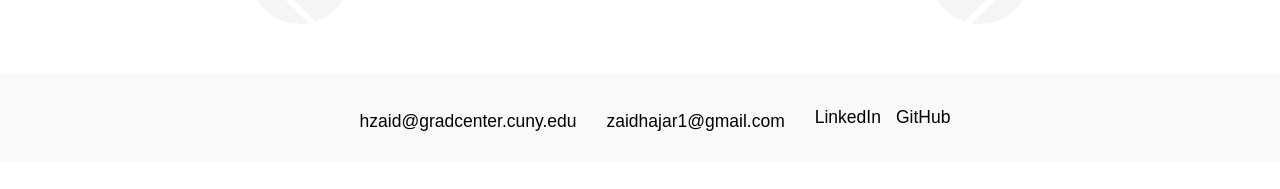
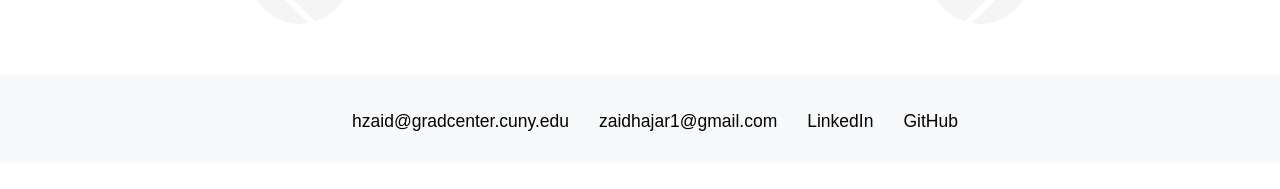
Before and after one commit to hajarzaid/hajarzaid.github.io, a Jekyll site: the page built from index.html, in a window 1280 px wide. Shown: the part 1063-1252 px from the top of the page. Built offline with Jekyll 4.4.1, drawn with Linux system fonts in a browser that asks for light colours; nearby versions of some CDN libraries; some web fonts are replaced; the list of posts is cut into pages by our own code.

Commit message:
Update footer.html

```diff
--- a/_includes/footer.html
+++ b/_includes/footer.html
@@ -9,9 +9,12 @@
     <div class="footer-each">
       <h5><a href="mailto:zaidhajar1@gmail.com">zaidhajar1@gmail.com</a></h5>
     </div>
-    <div class="footer-each social-links">
+    <div class="footer-each">
       <h5><a href="https://www.linkedin.com/in/hajar-zaid/" target="_blank" rel="noopener noreferrer">LinkedIn</a></h5>
+    </div>
+    <div class="footer-each">
       <h5><a href="https://github.com/hajarzaid" target="_blank" rel="noopener noreferrer">GitHub</a></h5>
+    </div>
     </div>
   </div>
 </footer>
```
